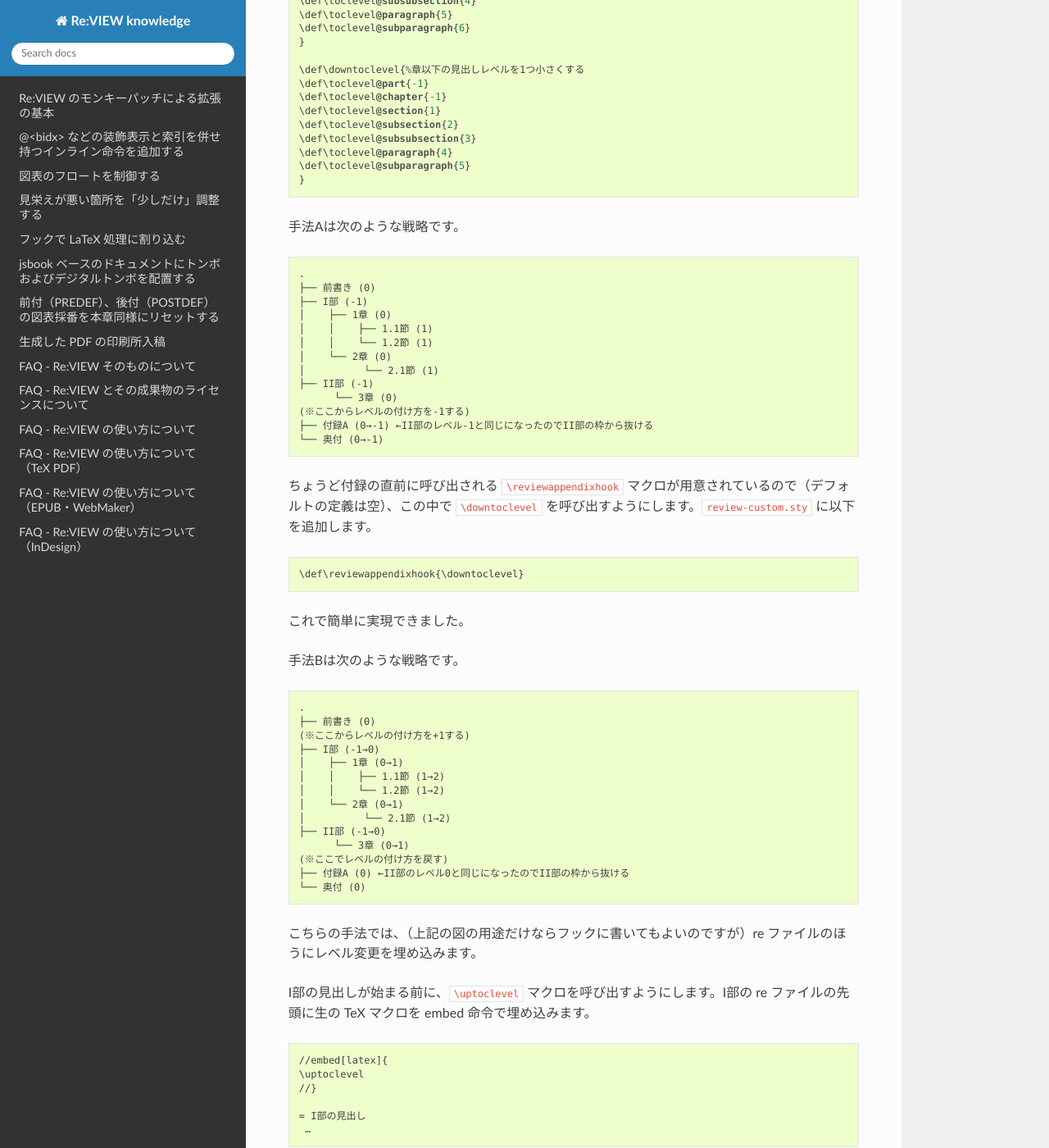
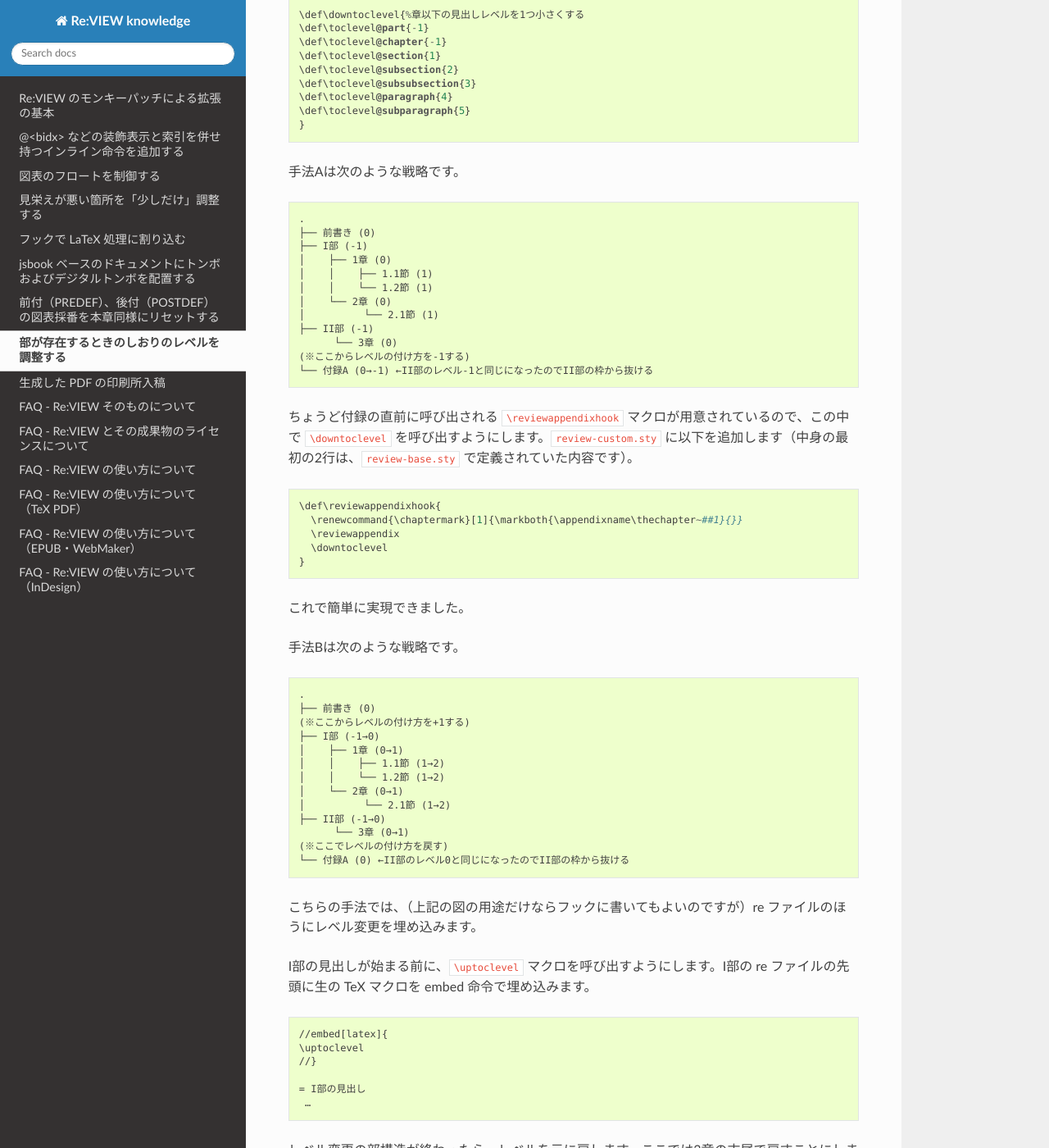
Before and after one commit to reviewml/reviewknowledge-ja, a Sphinx documentation site: the page built from docs/latex/bookmark-tree.md, in a window 1280 px wide and 1400 px high, scrolled down 2029 px. Shown: the whole window at 82% size. Built offline with Sphinx 7.4.7 and the Read the Docs theme 2.0.0, drawn with Linux system fonts in a browser that asks for light colours; some of the changed text lies outside the part shown.

Commit message:
部ブックマークの記事追加

````diff
--- a/docs/index.rst
+++ b/docs/index.rst
@@ -27,6 +27,7 @@
   latex/tex-hook
   latex/tex-tombow
   latex/prepost-num
+  latex/bookmark-tree
 
 EPUB に関連する長めの Tips
 ------------------------------
--- a/docs/latex/bookmark-tree.md
+++ b/docs/latex/bookmark-tree.md
@@ -19,8 +19,7 @@
 ├── 2章
 │    └── 2.1節
 ├── 3章
-├── 付録A
-└── 奥付
+└── 付録A
 ```
 
 しかし、部が入ると、部の下位に部以外のしおりが収録されてしまう現象が発生します。
@@ -34,10 +33,9 @@
 │    │    └── 1.2節
 │    └── 2章
 │          └── 2.1節
-├── II部
+└── II部
       ├── 3章
-      ├── 付録A ←これ以降がII部に入るのは意図していない!
-      └── 奥付
+      └── 付録A ←これ以降がII部に入るのは意図していない!
 ```
 
 これは、hyperref パッケージのレベル付けに起因しています。後ろに hyperref が振るレベルの番号を付けてみると、以下のようになります。
@@ -51,8 +49,7 @@
 ├── 2章 (0)
 │    └── 2.1節 (1)
 ├── 3章 (0)
-├── 付録A (0)
-└── 奥付 (0)
+└── 付録A (0)
 ```
 
 ```
@@ -64,10 +61,9 @@
 │    │    └── 1.2節 (1)
 │    └── 2章 (0)
 │          └── 2.1節 (1)
-├── II部 (-1)
+└── II部 (-1)
       ├── 3章 (0)
-      ├── 付録A (0) ←II部のレベル-1より大きいため下位
-      └── 奥付 (0)
+      └── 付録A (0) ←II部のレベル-1より大きいため下位
 ```
 
 これに自動で対処するのは困難です。TeX 側はシステムとしては部や章などの構造については関知せず、Re:VIEW 側でも部の「終わり」を判断して何かを差し込むような機構は持っていません。何かマクロを用意しようにも、すべてに通用するような汎用化はやりづらい箇所です。
@@ -125,14 +121,17 @@
 ├── II部 (-1)
       └── 3章 (0)
 (※ここからレベルの付け方を-1する)
-├── 付録A (0→-1) ←II部のレベル-1と同じになったのでII部の枠から抜ける
-└── 奥付 (0→-1)
+└── 付録A (0→-1) ←II部のレベル-1と同じになったのでII部の枠から抜ける
 ```
 
-ちょうど付録の直前に呼び出される `\reviewappendixhook` マクロが用意されているので（デフォルトの定義は空）、この中で `\downtoclevel` を呼び出すようにします。`review-custom.sty` に以下を追加します。
+ちょうど付録の直前に呼び出される `\reviewappendixhook` マクロが用意されているので、この中で `\downtoclevel` を呼び出すようにします。`review-custom.sty` に以下を追加します（中身の最初の2行は、`review-base.sty` で定義されていた内容です）。
 
 ```
-\def\reviewappendixhook{\downtoclevel}
+\def\reviewappendixhook{
+  \renewcommand{\chaptermark}[1]{\markboth{\appendixname\thechapter~##1}{}}
+  \reviewappendix
+  \downtoclevel
+}
 ```
 
 これで簡単に実現できました。
@@ -152,8 +151,7 @@
 ├── II部 (-1→0)
       └── 3章 (0→1)
 (※ここでレベルの付け方を戻す)
-├── 付録A (0) ←II部のレベル0と同じになったのでII部の枠から抜ける
-└── 奥付 (0)
+└── 付録A (0) ←II部のレベル0と同じになったのでII部の枠から抜ける
 ```
 
 こちらの手法では、（上記の図の用途だけならフックに書いてもよいのですが）re ファイルのほうにレベル変更を埋め込みます。
````
Also changed, not shown: other parts of docs/latex/bookmark-tree.md (+1 -1 lines).
